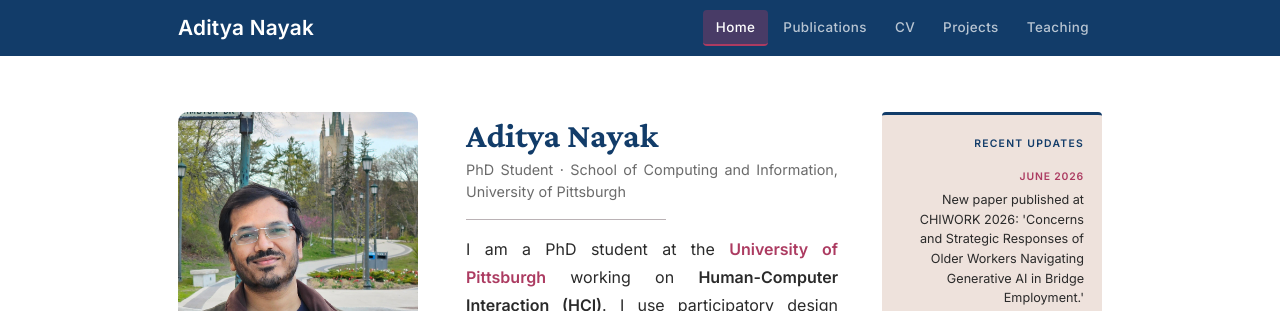
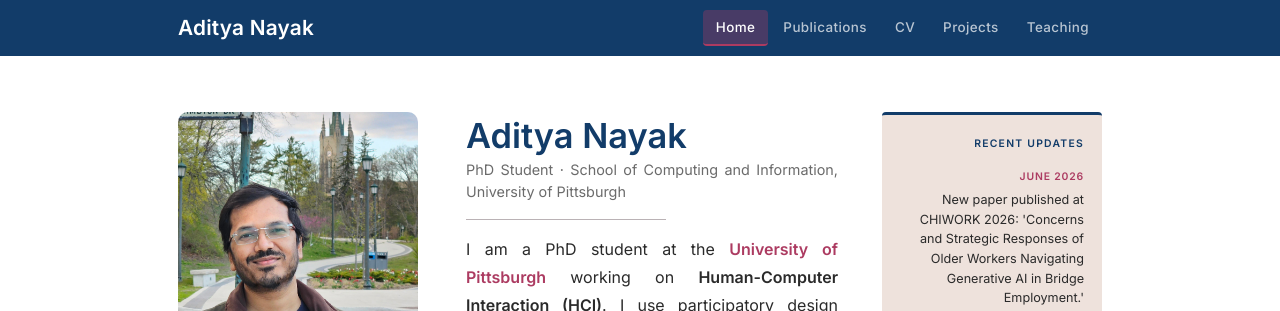
Before and after one commit to adityanayak-info/adityanayak-info.github.io, a Jekyll site: the page built from index.md, in a window 1280 px wide. Shown: the top 311 px of the page. Built offline with Jekyll 4.4.1, drawn with Linux system fonts in a browser that asks for light colours.

Commit message:
Update style.css

```diff
--- a/assets/css/style.css
+++ b/assets/css/style.css
@@ -306,7 +306,7 @@ a:hover { color: var(--navy); text-decoration: underline; }
 /* ── Right column ── */
 .profile-text { flex: 1; padding-top: 2px; }
 
-.profile-text h1 { font-size: 2.15rem; margin-bottom: 0.15rem; color: var(--navy); }
+.profile-text h1 { font-size: 2.15rem; margin-bottom: 0.15rem; color: var(--navy); font-family: var(--font-body);}
 
 .profile-subtitle {
   font-size: 0.9rem;
```
